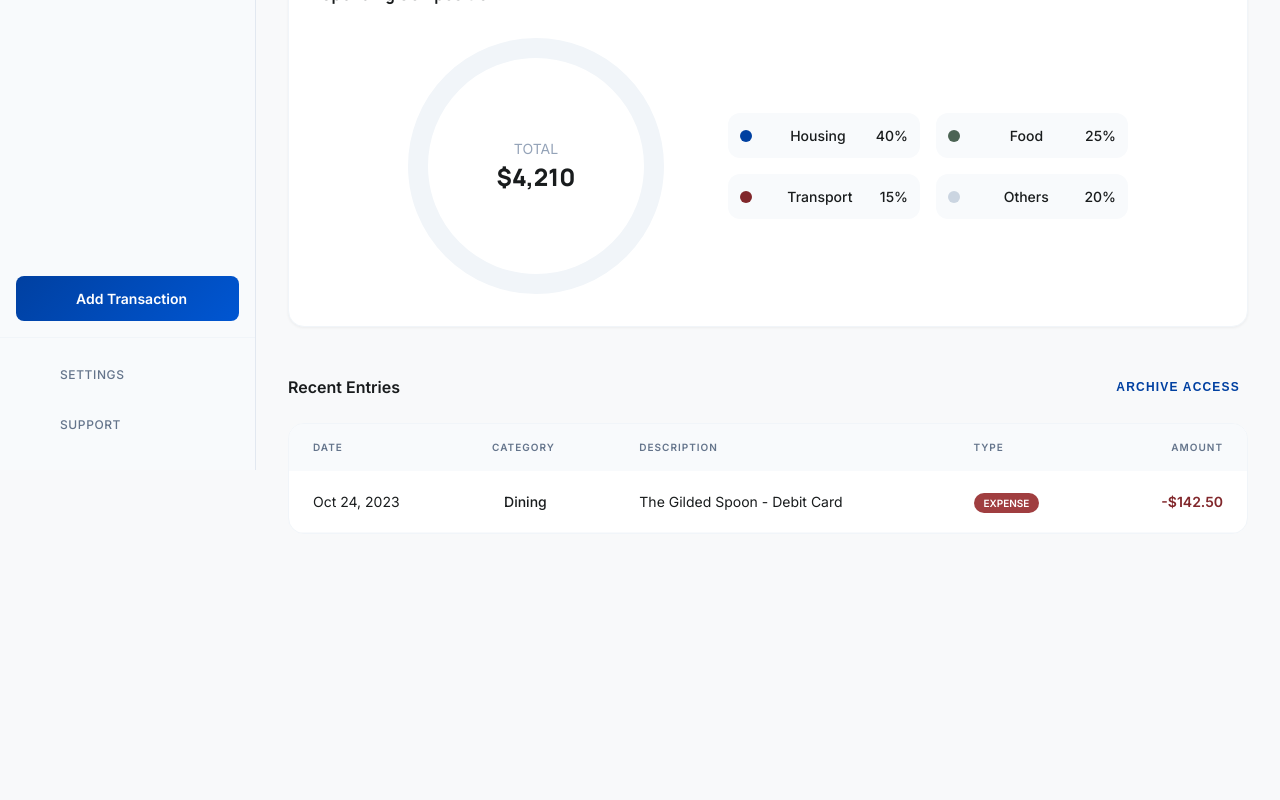
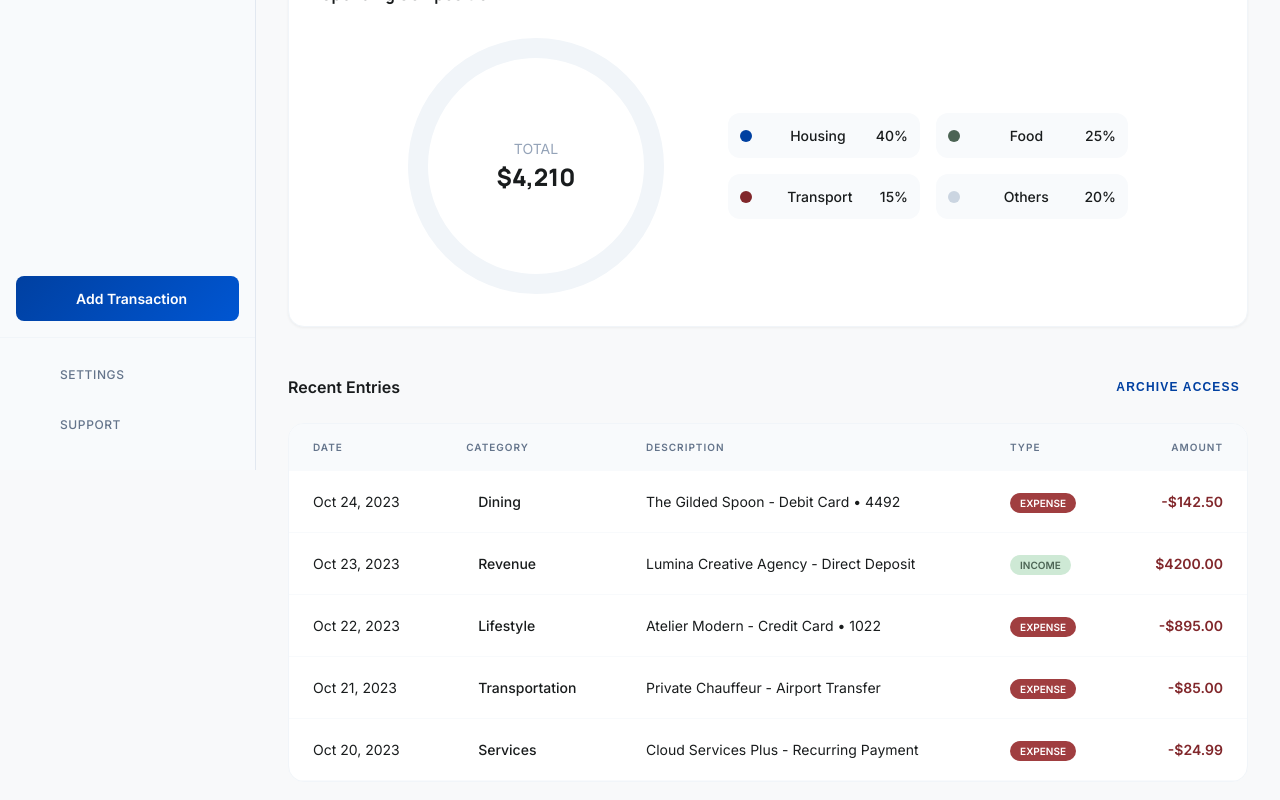
Before and after one commit to bwamonoo/the-fiscal-atelier, a React (Vite) app in the folder client/: page / in a window 1280 px wide. Shown: the part 330-1130 px from the top of the page. Before the commit the page ends 896 px from the top, so only its background shows below. Built offline with nearby package versions, Linux system fonts and the light colour scheme.

Commit message:
chore: generate the HTML for the dashboard

```diff
--- /dev/null
+++ b/client/src/constants.js
@@ -0,0 +1,75 @@
+export const MOCK_TRANSACTIONS= [
+  {
+    id: '1',
+    date: 'Oct 24, 2023',
+    category: 'Dining',
+    description: 'The Gilded Spoon - Debit Card • 4492',
+    type: 'expense',
+    amountCents: 14250,
+    icon: 'Utensils',
+  },
+  {
+    id: '2',
+    date: 'Oct 23, 2023',
+    category: 'Revenue',
+    description: 'Lumina Creative Agency - Direct Deposit',
+    type: 'income',
+    amountCents: 420000,
+    icon: 'Briefcase',
+  },
+  {
+    id: '3',
+    date: 'Oct 22, 2023',
+    category: 'Lifestyle',
+    description: 'Atelier Modern - Credit Card • 1022',
+    type: 'expense',
+    amountCents: 89500,
+    icon: 'ShoppingBag',
+  },
+  {
+    id: '4',
+    date: 'Oct 21, 2023',
+    category: 'Transportation',
+    description: 'Private Chauffeur - Airport Transfer',
+    type: 'expense',
+    amountCents: 8500,
+    icon: 'Car',
+  },
+  {
+    id: '5',
+    date: 'Oct 20, 2023',
+    category: 'Services',
+    description: 'Cloud Services Plus - Recurring Payment',
+    type: 'expense',
+    amountCents: 2499,
+    icon: 'Cloud',
+  },
+  {
+    id: '6',
+    date: 'Oct 15, 2023',
+    category: 'Housing',
+    description: 'Mortgage Payment - Bank Transfer',
+    type: 'expense',
+    amountCents: 215000,
+    icon: 'Home',
+  },
+];
+
+export const SPENDING_COMPOSITION = [
+  { name: 'Housing', value: 40, color: '#0040a1' },
+  { name: 'Food', value: 25, color: '#4c6454' },
+  { name: 'Transport', value: 15, color: '#81272b' },
+  { name: 'Others', value: 20, color: '#cbd5e1' },
+];
+
+export const CATEGORIES = [
+  'Housing',
+  'Dining',
+  'Revenue',
+  'Lifestyle',
+  'Transportation',
+  'Services',
+  'Entertainment',
+  'Health',
+  'Other'
+];
--- a/client/src/pages/Dashboard.jsx
+++ b/client/src/pages/Dashboard.jsx
@@ -1,7 +1,21 @@
 import { Sidebar } from "../components/Sidebar";
+import { MOCK_TRANSACTIONS } from "../constants";
+import { SPENDING_COMPOSITION } from "../constants";
 import "./Dashboard.css";
 
 export function Dashboard() {
+  let netWorth = 0;
+
+  MOCK_TRANSACTIONS.forEach((txn) => {
+    txn.type === "income"
+      ? (netWorth += txn.amountCents)
+      : (netWorth -= txn.amountCents);
+  });
+
+  console.log("net", (netWorth / 100).toFixed(2));
+  netWorth = String((netWorth / 100).toFixed(2)).slice(0, -3);
+  const decimal = String((netWorth / 100).toFixed(2)).slice(-3);
+
   return (
     <>
       <title>The Fiscal Atelier - Dashboard</title>
@@ -28,7 +42,8 @@ export function Dashboard() {
               <div className="metric-group">
                 <span className="label">Current Net Worth</span>
                 <h3 className="balance">
-                  $142,850<span className="decimals">.00</span>
+                  ${netWorth}
+                  <span className="decimals">{decimal}</span>
                 </h3>
               </div>
               <div className="summary-cards">
@@ -67,34 +82,17 @@ export function Dashboard() {
                     </div>
                   </div>
                   <div className="legend-grid">
-                    <div className="legend-item">
+                    {SPENDING_COMPOSITION.map((expense) => {
+                      return (
+                        <div key={expense.name} className="legend-item">
                           <span
                             className="dot"
-                        style={{ background: "#0040a1" }}
+                            style={{ background: expense.color }}
                           ></span>{" "}
-                      Housing <span>40%</span>
+                          {expense.name} <span>{expense.value}%</span>
                         </div>
-                    <div className="legend-item">
-                      <span
-                        className="dot"
-                        style={{ background: "#4c6454" }}
-                      ></span>{" "}
-                      Food <span>25%</span>
-                    </div>
-                    <div className="legend-item">
-                      <span
-                        className="dot"
-                        style={{ background: "#81272b" }}
-                      ></span>{" "}
-                      Transport <span>15%</span>
-                    </div>
-                    <div className="legend-item">
-                      <span
-                        className="dot"
-                        style={{ background: "#cbd5e1" }}
-                      ></span>{" "}
-                      Others <span>20%</span>
-                    </div>
+                      );
+                    })}
                   </div>
                 </div>
               </div>
@@ -119,19 +117,29 @@ export function Dashboard() {
                     </tr>
                   </thead>
                   <tbody>
-                    <tr>
-                      <td>Oct 24, 2023</td>
+                    {MOCK_TRANSACTIONS.slice(0, 5).map((txn) => {
+                      let amount = (txn.amountCents / 100).toFixed(2);
+                      amount =
+                        txn.type === "expense" ? `-$${amount}` : `$${amount}`;
+
+                      return (
+                        <tr key={txn.id}>
+                          <td>{txn.date}</td>
                           <td>
                             <div className="cat-cell">
-                          <i data-lucide="utensils"></i> Dining
+                              <i data-lucide={txn.icon}></i> {txn.category}
                             </div>
                           </td>
-                      <td>The Gilded Spoon - Debit Card</td>
+                          <td>{txn.description}</td>
                           <td>
-                        <span className="badge badge-expense">Expense</span>
+                            <span className={"badge badge-" + txn.type}>
+                              {txn.type}
+                            </span>
                           </td>
-                      <td className="text-right amount-neg">-$142.50</td>
+                          <td className="text-right amount-neg">{amount}</td>
                         </tr>
+                      );
+                    })}
                   </tbody>
                 </table>
               </div>
```
Lines whose indentation alone changed are shown as unchanged.
